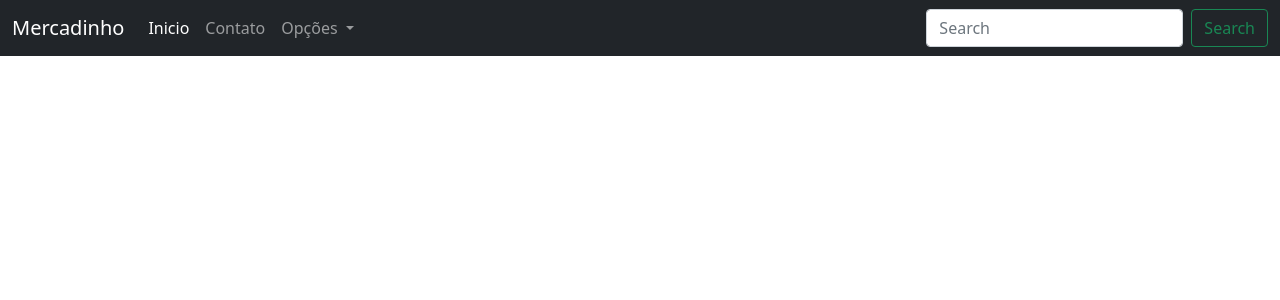
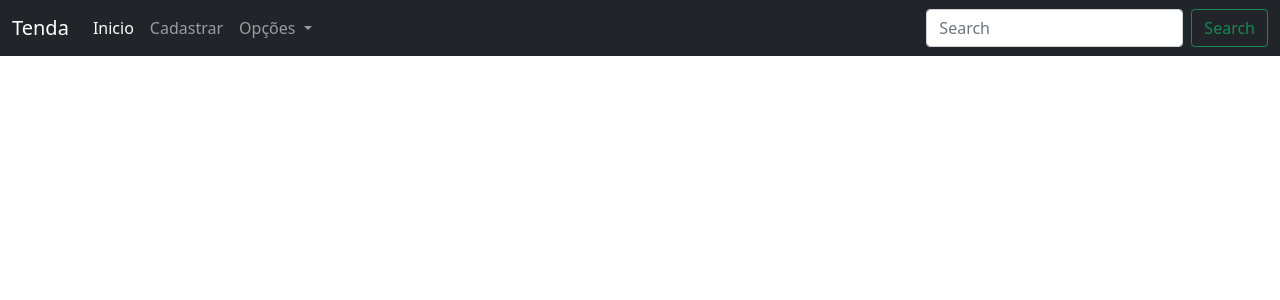
Before and after one commit to wartrax13/cadastros_familias, a Django app: page / in a window 1280 px wide. Shown: the top 300 px of the page. Run offline with Django 3.2, Linux system fonts and the light colour scheme; some libraries are stand-ins or nearby versions.

Commit message:
Alterado os nomes

```diff
--- a/cadastros/core/templates/base.html
+++ b/cadastros/core/templates/base.html
@@ -3,7 +3,7 @@
 <html>
 <head>
     <meta charset="UTF-8">
-    <title>{% block title %}Title{% endblock %}</title>
+    <title>{% block title %}Cadastro das famílias{% endblock %}</title>
     <link href="{% static  'css/bootstrap.min.css' %}" rel="stylesheet">
     <link href="{% static 'css/base.css' %}" rel="stylesheet">
     <script src="{% static  'js/jquery.min.js' %}"></script>
@@ -15,7 +15,7 @@
 <!-- NAVBAR-->
 <nav class="navbar navbar-expand-lg navbar-dark bg-dark">
   <div class="container-fluid">
-    <a class="navbar-brand" href="#">Mercadinho</a>
+    <a class="navbar-brand" href="#">Tenda</a>
     <button class="navbar-toggler" type="button" data-bs-toggle="collapse" data-bs-target="#navbarSupportedContent" aria-controls="navbarSupportedContent" aria-expanded="false" aria-label="Toggle navigation">
       <span class="navbar-toggler-icon"></span>
     </button>
@@ -25,15 +25,15 @@
           <a class="nav-link active" aria-current="page" href="/">Inicio</a>
         </li>
         <li class="nav-item">
-          <a class="nav-link" href="#">Contato</a>
+          <a class="nav-link" href="#">Cadastrar</a>
         </li>
         <li class="nav-item dropdown">
           <a class="nav-link dropdown-toggle" href="#" id="navbarDropdown" role="button" data-bs-toggle="dropdown" aria-expanded="false">
             Opções
           </a>
           <ul class="dropdown-menu" aria-labelledby="navbarDropdown">
-            <li><a class="dropdown-item" href="#">Action</a></li>
-            <li><a class="dropdown-item" href="#">Another action</a></li>
+            <li><a class="dropdown-item" href="#">Editar</a></li>
+            <li><a class="dropdown-item" href="#">Contato</a></li>
             <li><hr class="dropdown-divider"></li>
             <li><a class="dropdown-item" href="#">Something else here</a></li>
           </ul>
```
